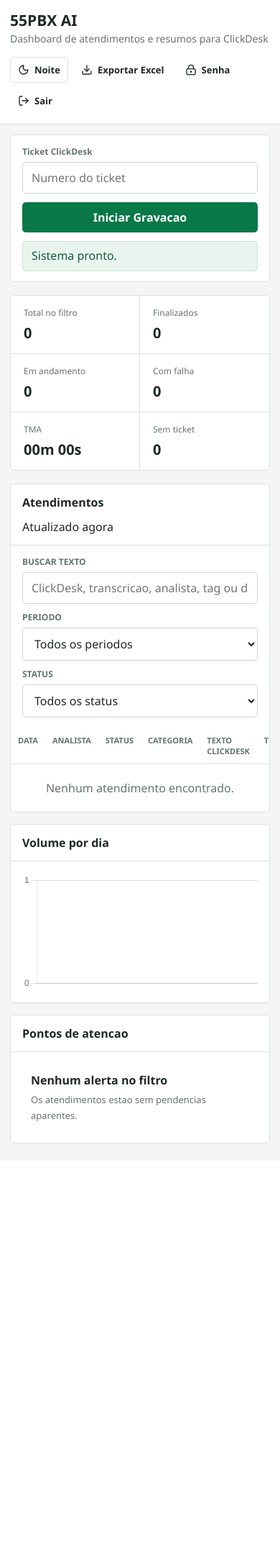
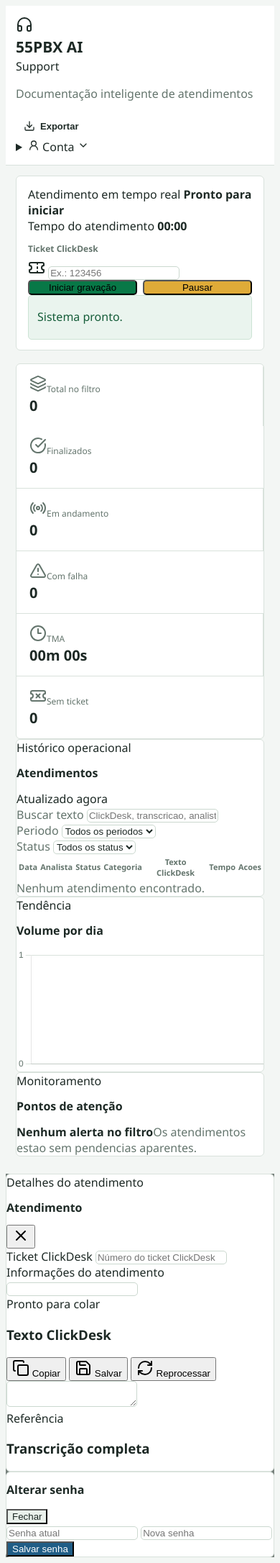
Before and after one commit to Thales0408/support-ai, a Flask app: page / in a window 390 px wide. Shown: the whole page at 72% size. Before the commit the page ends 1589 px from the top, so only its background shows below. Run offline with Flask 3, Linux system fonts and the light colour scheme; the visitor is signed in with stand-in values (Sample User, id 1); data that the repository does not hold is empty; parts of the project's set-up code (start-up, migrations or seed data) failed here and were passed over; some libraries are stand-ins or nearby versions.

Commit message:
Reorganiza dashboard para fluxo operacional

```diff
--- a/templates/index.html
+++ b/templates/index.html
@@ -17,494 +17,119 @@
     <script src="https://cdn.jsdelivr.net/npm/chart.js"></script>
     <script src="https://cdn.jsdelivr.net/npm/lucide@0.468.0/dist/umd/lucide.min.js" defer></script>
 
-    <style>
-        * {
-            box-sizing: border-box;
-            margin: 0;
-            padding: 0;
-        }
-
-        body {
-            background: #0f1115;
-            color: #f4f7fb;
-            font-family: Arial, sans-serif;
-            min-height: 100vh;
-        }
-
-        button,
-        input,
-        select {
-            font: inherit;
-        }
-
-        button {
-            border: none;
-            border-radius: 8px;
-            cursor: pointer;
-            font-weight: 700;
-            min-height: 42px;
-            padding: 10px 14px;
-        }
-
-        .page {
-            margin: 0 auto;
-            max-width: 1380px;
-            padding: 22px;
-        }
-
-        .header {
-            align-items: center;
-            display: flex;
-            gap: 16px;
-            justify-content: space-between;
-            margin-bottom: 18px;
-        }
-
-        .title h1 {
-            font-size: 28px;
-            margin-bottom: 4px;
-        }
-
-        .title p {
-            color: #9aa4b2;
-            font-size: 14px;
-        }
-
-        .actions {
-            display: flex;
-            flex-wrap: wrap;
-            gap: 10px;
-            justify-content: flex-end;
-        }
-
-        .quick-ticket {
-            max-width: 170px;
-        }
-
-        #start {
-            background: #00a85a;
-            color: white;
-        }
-
-        #pause {
-            background: #f5a400;
-            color: #171c25;
-            display: none;
-        }
-
-        #pause:disabled {
-            cursor: not-allowed;
-            opacity: 0.55;
-        }
-
-        .btn-blue {
-            background: #2962ff;
-            color: white;
-        }
-
-        .btn-dark {
-            background: #242a35;
-            color: white;
-        }
-
-        a.btn-dark {
-            align-items: center;
-            border-radius: 8px;
-            display: inline-flex;
-            font-weight: 700;
-            min-height: 42px;
-            padding: 10px 14px;
-            text-decoration: none;
-        }
-
-        a.btn-dark[hidden] {
-            display: none;
-        }
-
-        .btn-red {
-            background: #d50000;
-            color: white;
-        }
-
-        #status {
-            background: #171c25;
-            border: 1px solid #273142;
-            border-radius: 8px;
-            color: #d8dee9;
-            margin-bottom: 18px;
-            padding: 14px 16px;
-        }
-
-        .metrics {
-            display: grid;
-            gap: 12px;
-            grid-template-columns: repeat(6, minmax(140px, 1fr));
-            margin-bottom: 18px;
-        }
-
-        .metric {
-            background: #171c25;
-            border: 1px solid #273142;
-            border-radius: 8px;
-            padding: 16px;
-        }
-
-        .metric span {
-            color: #9aa4b2;
-            display: block;
-            font-size: 13px;
-            margin-bottom: 8px;
-        }
-
-        .metric strong {
-            display: block;
-            font-size: 28px;
-            white-space: pre-line;
-        }
-
-        .workarea {
-            display: grid;
-            gap: 16px;
-            grid-template-columns: minmax(0, 1fr) 360px;
-        }
-
-        .panel {
-            background: #171c25;
-            border: 1px solid #273142;
-            border-radius: 8px;
-            min-width: 0;
-        }
-
-        .panel-header {
-            align-items: center;
-            border-bottom: 1px solid #273142;
-            display: flex;
-            gap: 12px;
-            justify-content: space-between;
-            padding: 14px 16px;
-        }
-
-        .panel-header h2 {
-            font-size: 17px;
-        }
-
-        .filters {
-            display: grid;
-            gap: 10px;
-            grid-template-columns: 1.5fr repeat(3, minmax(130px, 1fr));
-            padding: 14px 16px;
-        }
-
-        .filter-field {
-            display: grid;
-            gap: 6px;
-        }
-
-        .filter-field label {
-            color: #9aa4b2;
-            font-size: 12px;
-            font-weight: 700;
-            text-transform: uppercase;
-        }
-
-        input,
-        select {
-            background: #242a35;
-            border: 1px solid #343d4d;
-            border-radius: 8px;
-            color: white;
-            min-height: 42px;
-            padding: 10px 12px;
-            width: 100%;
-        }
-
-        .table-wrap {
-            overflow-x: auto;
-        }
-
-        table {
-            border-collapse: collapse;
-            width: 100%;
-        }
-
-        th,
-        td {
-            border-bottom: 1px solid #273142;
-            padding: 12px 16px;
-            text-align: left;
-            vertical-align: top;
-        }
-
-        th {
-            color: #9aa4b2;
-            font-size: 12px;
-            text-transform: uppercase;
-        }
-
-        td {
-            color: #e7ebf2;
-            font-size: 14px;
-        }
-
-        .summary-cell {
-            max-width: 560px;
-        }
-
-        .summary-title {
-            font-weight: 700;
-            margin-bottom: 6px;
-        }
-
-        .summary-text {
-            color: #b9c2cf;
-            display: -webkit-box;
-            line-height: 1.4;
-            overflow: hidden;
-            -webkit-box-orient: vertical;
-            -webkit-line-clamp: 3;
-        }
-
-        .badge {
-            border-radius: 999px;
-            display: inline-flex;
-            font-size: 12px;
-            font-weight: 700;
-            padding: 5px 9px;
-            white-space: nowrap;
-        }
-
-        .badge-ok {
-            background: #103d24;
-            color: #69df9b;
-        }
-
-        .badge-work {
-            background: #3b3212;
-            color: #ffd666;
-        }
-
-        .badge-error {
-            background: #421616;
-            color: #ff8a8a;
-        }
-
-        .badge-category {
-            background: #172f46;
-            color: #7cc4ff;
-            margin-top: 8px;
-        }
-
-        .row-actions {
-            display: flex;
-            flex-wrap: wrap;
-            gap: 8px;
-        }
-
-        .row-actions button {
-            font-size: 13px;
-            min-height: 34px;
-            padding: 8px 10px;
-        }
-
-        .empty {
-            color: #9aa4b2;
-            padding: 22px 16px;
-            text-align: center;
-        }
-
-        .chart-box {
-            padding: 16px;
-        }
-
-        .insights {
-            display: grid;
-            gap: 16px;
-        }
-
-        .list {
-            display: grid;
-            gap: 10px;
-            padding: 16px;
-        }
-
-        .mini-item {
-            background: #202632;
-            border-radius: 8px;
-            padding: 12px;
-        }
-
-        .mini-item strong {
-            display: block;
-            margin-bottom: 4px;
-        }
-
-        .mini-item span {
-            color: #9aa4b2;
-            font-size: 13px;
-        }
-
-        .report-panel {
-            margin-bottom: 18px;
-        }
-
-        .modal {
-            align-items: center;
-            background: rgba(5, 8, 13, 0.78);
-            display: none;
-            inset: 0;
-            justify-content: center;
-            padding: 18px;
-            position: fixed;
-            z-index: 10;
-        }
-
-        .modal.open {
-            display: flex;
-        }
-
-        .modal-card {
-            background: #171c25;
-            border: 1px solid #343d4d;
-            border-radius: 8px;
-            max-height: 90vh;
-            max-width: 980px;
-            overflow: hidden;
-            width: 100%;
-        }
-
-        .modal-body {
-            display: grid;
-            gap: 14px;
-            max-height: 70vh;
-            overflow: auto;
-            padding: 16px;
-        }
-
-        .text-box {
-            background: #10141b;
-            border: 1px solid #273142;
-            border-radius: 8px;
-            line-height: 1.55;
-            padding: 14px;
-            white-space: pre-wrap;
-        }
-
-        textarea.text-box {
-            color: #f4f7fb;
-            min-height: 220px;
-            resize: vertical;
-            width: 100%;
-        }
-
-        .modal-fields {
-            display: grid;
-            gap: 10px;
-            grid-template-columns: 220px 1fr;
-        }
-
-        @media (max-width: 1050px) {
-            .metrics {
-                grid-template-columns: repeat(2, minmax(150px, 1fr));
-            }
-
-            .workarea {
-                grid-template-columns: 1fr;
-            }
-        }
-
-        @media (max-width: 760px) {
-            .header,
-            .panel-header {
-                align-items: stretch;
-                flex-direction: column;
-            }
-
-            .actions {
-                justify-content: flex-start;
-            }
-
-            .filters {
-                grid-template-columns: 1fr;
-            }
-
-            th,
-            td {
-                padding: 10px;
-            }
-        }
-    </style>
     <link rel="stylesheet" href="{{ url_for('static', filename='theme.css') }}">
 </head>
 
 <body class="dashboard-page">
     <main class="page">
         <header class="header">
+            <div class="brand">
+                <span class="brand-mark" aria-hidden="true"><i data-lucide="headphones"></i></span>
                 <div class="title">
+                    <div class="brand-line">
                         <h1>55PBX AI</h1>
-                <p>Dashboard de atendimentos e resumos para ClickDesk</p>
+                        <span class="product-chip">Support</span>
+                    </div>
+                    <p>Documentação inteligente de atendimentos</p>
+                </div>
             </div>
 
             <div class="actions">
-                <button type="button" class="theme-toggle" data-theme-toggle aria-label="Alternar modo de cor"><i data-lucide="moon" class="theme-icon-moon" aria-hidden="true"></i><i data-lucide="sun" class="theme-icon-sun" aria-hidden="true"></i><span data-theme-label>Noite</span></button>
+                <button
+                    class="btn-secondary header-export"
+                    id="exportar-excel"
+                ><i data-lucide="download" aria-hidden="true"></i> Exportar</button>
+
+                <details class="account-menu">
+                    <summary aria-label="Abrir menu">
+                        <span class="account-avatar" aria-hidden="true"><i data-lucide="user-round"></i></span>
+                        <span>Conta</span>
+                        <i data-lucide="chevron-down" class="menu-chevron" aria-hidden="true"></i>
+                    </summary>
+                    <div class="account-menu-popover">
+                        <button type="button" class="menu-action theme-toggle" data-theme-toggle>
+                            <i data-lucide="moon" class="theme-icon-moon" aria-hidden="true"></i>
+                            <i data-lucide="sun" class="theme-icon-sun" aria-hidden="true"></i>
+                            <span data-theme-label>Modo escuro</span>
+                        </button>
                         {% if is_admin %}
-                    <a class="utility-link" href="/admin"><i data-lucide="users" aria-hidden="true"></i> Usuarios</a>
+                            <a class="menu-action" href="/admin"><i data-lucide="users" aria-hidden="true"></i> Usuários</a>
                         {% endif %}
-
-                <button
-                    class="btn-blue"
-                    id="exportar-excel"
-                ><i data-lucide="download" aria-hidden="true"></i> Exportar Excel</button>
-
-                <button
-                    class="btn-dark"
-                    id="abrir-senha"
-                ><i data-lucide="lock-keyhole" aria-hidden="true"></i> Senha</button>
-
-                <a class="utility-link" href="/logout"><i data-lucide="log-out" aria-hidden="true"></i> Sair</a>
+                        <button class="menu-action" id="abrir-senha"><i data-lucide="lock-keyhole" aria-hidden="true"></i> Alterar senha</button>
+                        <a class="menu-action menu-danger" href="/logout"><i data-lucide="log-out" aria-hidden="true"></i> Sair</a>
+                    </div>
+                </details>
             </div>
         </header>
 
-        <section class="capture-bar" aria-label="Gravacao de atendimento">
+        <section class="capture-bar" id="capture-shell" data-state="idle" aria-label="Gravação de atendimento">
+            <div class="capture-heading">
+                <div class="record-state">
+                    <span class="record-dot" aria-hidden="true"></span>
+                    <div>
+                        <span class="eyebrow">Atendimento em tempo real</span>
+                        <strong id="capture-state-label">Pronto para iniciar</strong>
+                    </div>
+                </div>
+
+                <div class="record-timer" aria-live="off">
+                    <span>Tempo do atendimento</span>
+                    <strong id="recording-timer">00:00</strong>
+                </div>
+            </div>
+
+            <div class="capture-main">
                 <div class="capture-field">
                     <label for="ticket-clickdesk">Ticket ClickDesk</label>
-                <input class="quick-ticket" id="ticket-clickdesk" placeholder="Numero do ticket">
-            </div>
+                    <div class="input-with-icon">
+                        <i data-lucide="ticket" aria-hidden="true"></i>
+                        <input class="quick-ticket" id="ticket-clickdesk" placeholder="Ex.: 123456" inputmode="numeric">
+                    </div>
+                </div>
+
                 <div class="capture-actions">
-                <button id="start">Iniciar Gravacao</button>
+                    <button id="start">Iniciar gravação</button>
                     <button id="pause">Pausar</button>
                 </div>
+
+                <div class="capture-status-wrap">
+                    <div class="capture-wave" aria-hidden="true">
+                        <span></span><span></span><span></span><span></span><span></span><span></span>
+                    </div>
                     <div id="status" role="status" aria-live="polite">Sistema pronto.</div>
+                </div>
+            </div>
         </section>
 
-        <section class="metrics">
-            <div class="metric">
-                <span>Total no filtro</span>
+        <section class="metrics" aria-label="Indicadores">
+            <div class="metric metric-neutral">
+                <div class="metric-head"><span class="metric-icon"><i data-lucide="layers-3"></i></span><span>Total no filtro</span></div>
                 <strong id="metric-total">0</strong>
             </div>
-            <div class="metric">
-                <span>Finalizados</span>
+            <div class="metric metric-success">
+                <div class="metric-head"><span class="metric-icon"><i data-lucide="circle-check-big"></i></span><span>Finalizados</span></div>
                 <strong id="metric-finalizados">0</strong>
             </div>
-            <div class="metric">
-                <span>Em andamento</span>
+            <div class="metric metric-progress">
+                <div class="metric-head"><span class="metric-icon"><i data-lucide="radio"></i></span><span>Em andamento</span></div>
                 <strong id="metric-andamento">0</strong>
             </div>
-            <div class="metric">
-                <span>Com falha</span>
+            <div class="metric metric-danger">
+                <div class="metric-head"><span class="metric-icon"><i data-lucide="triangle-alert"></i></span><span>Com falha</span></div>
                 <strong id="metric-falhas">0</strong>
             </div>
-            <div class="metric">
-                <span>TMA</span>
+            <div class="metric metric-time">
+                <div class="metric-head"><span class="metric-icon"><i data-lucide="clock-3"></i></span><span>TMA</span></div>
                 <strong id="metric-tma">00m 00s</strong>
             </div>
             {% if is_admin %}
-                <div class="metric">
-                    <span id="metric-custo-label">Custo estimado</span>
+                <div class="metric metric-cost">
+                    <div class="metric-head"><span class="metric-icon"><i data-lucide="wallet-cards"></i></span><span id="metric-custo-label">Custo estimado</span></div>
                     <strong id="metric-custo">US$ 0.00</strong>
                 </div>
             {% else %}
-                <div class="metric">
-                    <span id="metric-custo-label">Sem ticket</span>
+                <div class="metric metric-cost">
+                    <div class="metric-head"><span class="metric-icon"><i data-lucide="ticket-x"></i></span><span id="metric-custo-label">Sem ticket</span></div>
                     <strong id="metric-custo">0</strong>
                 </div>
             {% endif %}
@@ -538,9 +163,12 @@
 
         <section class="workarea">
             <div class="panel">
-                <div class="panel-header">
+                <div class="panel-header panel-header-copy">
+                    <div>
+                        <span class="eyebrow">Histórico operacional</span>
                         <h2>Atendimentos</h2>
-                    <span id="last-update"></span>
+                    </div>
+                    <span id="last-update" class="last-update"></span>
                 </div>
 
                 <div class="filters">
@@ -609,7 +237,7 @@
             <aside class="insights">
                 <div class="panel">
                     <div class="panel-header">
-                        <h2>Volume por dia</h2>
+                        <div><span class="eyebrow">Tendência</span><h2>Volume por dia</h2></div>
                     </div>
                     <div class="chart-box">
                         <canvas id="grafico"></canvas>
@@ -618,7 +246,7 @@
 
                 <div class="panel">
                     <div class="panel-header">
-                        <h2>Pontos de atencao</h2>
+                        <div><span class="eyebrow">Monitoramento</span><h2>Pontos de atenção</h2></div>
                     </div>
                     <div
                         class="list"
@@ -634,59 +262,50 @@
         id="modal-detalhe"
     >
         <div class="modal-card">
-            <div class="panel-header">
+            <div class="panel-header modal-header">
+                <div>
+                    <span class="eyebrow">Detalhes do atendimento</span>
                     <h2 id="modal-titulo">Atendimento</h2>
-                <div class="row-actions">
-                    <button
-                        class="btn-blue"
-                        id="copiar-modal"
-                    >Copiar para ClickDesk</button>
-                    <a
-                        class="btn-dark"
-                        id="abrir-ticket-clickdesk"
-                        target="_blank"
-                        rel="noopener noreferrer"
-                        hidden
-                    >Abrir ticket</a>
-                    <button
-                        class="btn-blue"
-                        id="salvar-modal"
-                    >Salvar</button>
-                    <button
-                        class="btn-dark"
-                        id="reprocessar-modal"
-                    >Reprocessar</button>
-                    <button
-                        class="btn-dark"
-                        id="fechar-modal"
-                    >Fechar</button>
-                </div>
+                </div>
+                <button class="icon-button" id="fechar-modal" aria-label="Fechar"><i data-lucide="x"></i></button>
             </div>
             <div class="modal-body">
                 <div class="modal-fields">
-                    <input
-                        id="modal-ticket"
-                        placeholder="Numero do ticket ClickDesk"
-                    >
-                    <input
-                        id="modal-meta"
-                        disabled
-                    >
-                </div>
+                    <div class="field-group">
+                        <label for="modal-ticket">Ticket ClickDesk</label>
+                        <input id="modal-ticket" placeholder="Número do ticket ClickDesk">
+                    </div>
+                    <div class="field-group">
+                        <label for="modal-meta">Informações do atendimento</label>
+                        <input id="modal-meta" disabled>
+                    </div>
+                </div>
+
+                <section class="detail-section detail-primary">
+                    <div class="detail-section-header">
                         <div>
+                            <span class="eyebrow">Pronto para colar</span>
                             <h3>Texto ClickDesk</h3>
-                    <textarea
-                        class="text-box"
-                        id="modal-resumo"
-                    ></textarea>
-                </div>
+                        </div>
+                        <div class="row-actions modal-actions">
+                            <button class="btn-primary" id="copiar-modal"><i data-lucide="copy"></i> Copiar</button>
+                            <a class="btn-secondary" id="abrir-ticket-clickdesk" target="_blank" rel="noopener noreferrer" hidden><i data-lucide="external-link"></i> Abrir ticket</a>
+                            <button class="btn-secondary" id="salvar-modal"><i data-lucide="save"></i> Salvar</button>
+                            <button class="btn-ghost" id="reprocessar-modal"><i data-lucide="refresh-cw"></i> Reprocessar</button>
+                        </div>
+                    </div>
+                    <textarea class="text-box" id="modal-resumo"></textarea>
+                </section>
+
+                <section class="detail-section">
+                    <div class="detail-section-header">
                         <div>
-                    <h3>Transcricao completa</h3>
-                    <div
-                        class="text-box"
-                        id="modal-transcricao"
-                    ></div>
-                </div>
+                            <span class="eyebrow">Referência</span>
+                            <h3>Transcrição completa</h3>
+                        </div>
+                    </div>
+                    <div class="text-box transcription-box" id="modal-transcricao"></div>
+                </section>
             </div>
         </div>
     </div>
```
Lines whose indentation alone changed are shown as unchanged.
